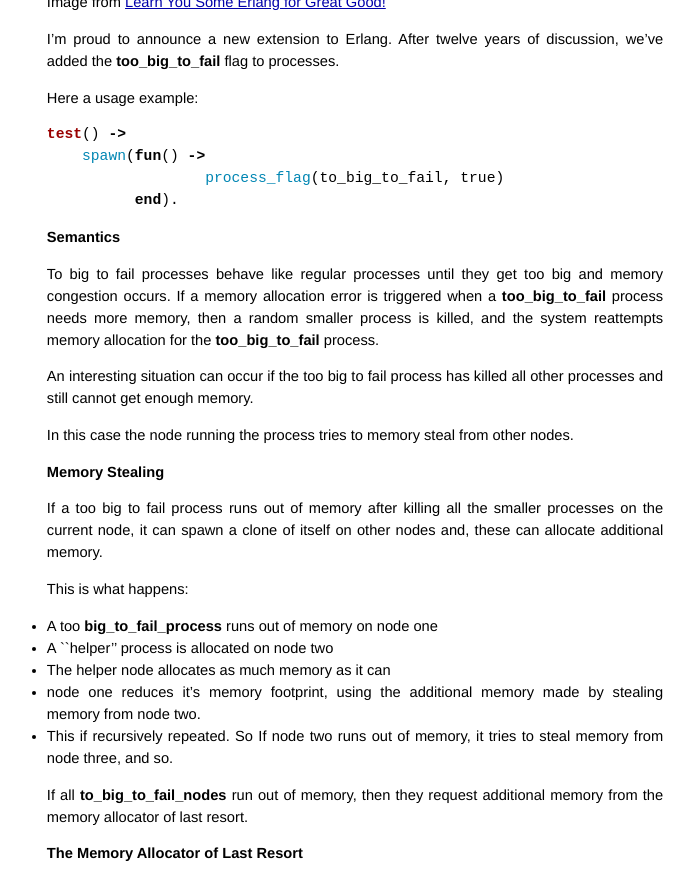
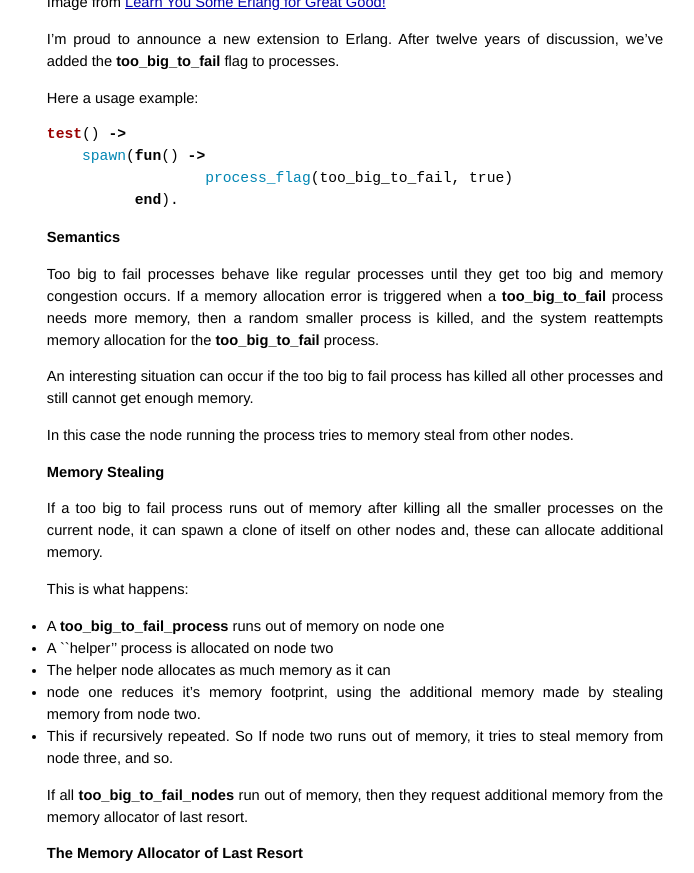
Before and after one commit to joearms/old.blog, a Jekyll site: the page built from _posts/2013-04-01-too-big-to-fail.md, in a window 1280 px wide, cut to the strip 535-1408 px from the top of the page. Shown: the whole strip, without its empty margins (285-979 px from the left). Built offline with Jekyll 4.4.1, drawn with Linux system fonts in a browser that asks for light colours; Markdown is read by kramdown in place of the engine named in the settings; comment, search, counter and statistics services are not loaded; some of the changed text lies outside the part shown.

Commit message:
Spelling fixes: s/to/too/

```diff
--- a/_posts/2013-04-01-too-big-to-fail.md
+++ b/_posts/2013-04-01-too-big-to-fail.md
@@ -22,7 +22,7 @@ Here a usage example:
 {% highlight erlang %}
 test() ->
     spawn(fun() ->
-		  process_flag(to_big_to_fail, true)
+		  process_flag(too_big_to_fail, true)
 	  end).
 {% endhighlight %}
 <p></p>
@@ -30,7 +30,7 @@ test() ->
 Semantics
 =========
 
-To big to fail processes behave like regular processes until they get
+Too big to fail processes behave like regular processes until they get
 too big and memory congestion occurs.  If a memory allocation error is
 triggered when a <b>too_big_to_fail</b> process needs more memory, then a
 random smaller process is killed, and the system reattempts memory
@@ -50,14 +50,14 @@ other nodes and, these can allocate additional memory.
 
 This is what happens:
 
-* A too <b>big_to_fail_process</b> runs out of memory on node one
+* A <b>too_big_to_fail_process</b> runs out of memory on node one
 * A ``helper'' process is allocated on node two
 * The helper node allocates as much memory as it can
 * node one reduces it's memory footprint, using the additional memory made by stealing memory from node two.
 * This if recursively repeated. So If node two runs out of memory, it tries to steal
 memory from node three, and so.
 
-If all <b>to_big_to_fail_nodes</b> run out of memory, then they request
+If all <b>too_big_to_fail_nodes</b> run out of memory, then they request
 additional memory from the memory allocator of last resort.
 
 The Memory Allocator of Last Resort
@@ -74,6 +74,6 @@ a reboot is required.
 Release Schedule
 ================
 
-<b>to_big_to_fail_processes</b> will be released in OTP-R18B. The
+<b>too_big_to_fail_processes</b> will be released in OTP-R18B. The
 semantics of the memory allocator of last resort are still being
 studied and will be the subject of a forthcoming EEP.
```
